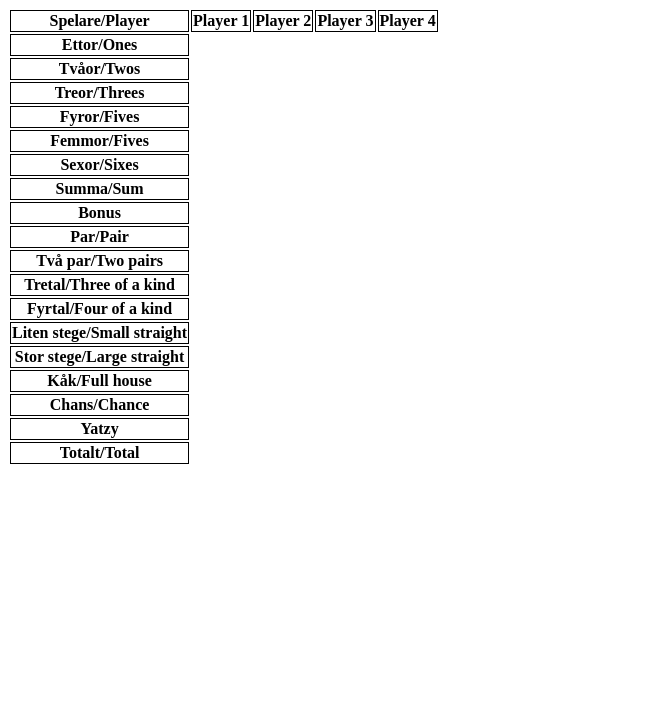
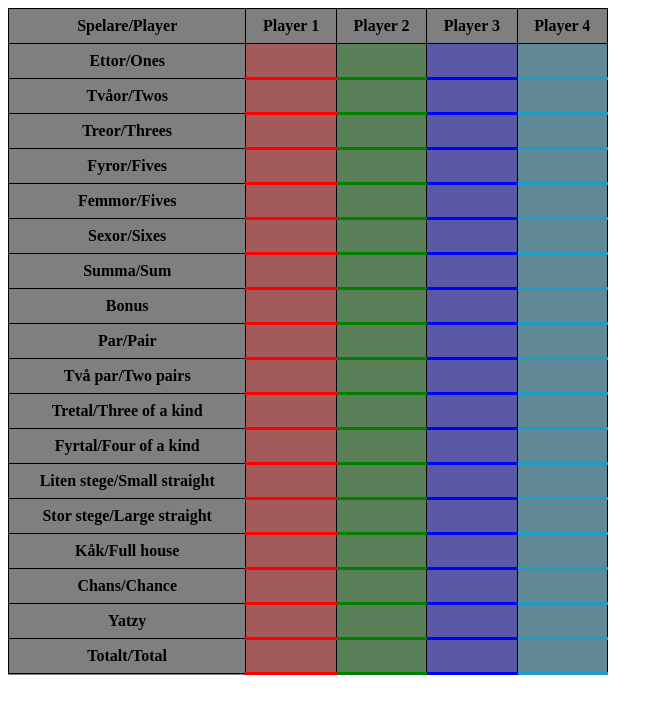
Before and after one commit to peringe99/yatzy, a plain HTML site: page index.html in a window 1280 px wide. Shown: the whole page, without its empty margins (0-663 px from the left). Drawn offline with Linux system fonts and the light colour scheme.

Commit message:
added table style

```diff
--- a/style.css
+++ b/style.css
@@ -1,5 +1,38 @@
-th{
-    border-style: solid;
-    border-color: black;
-    border-width: 1px;
+table {
+    width: 600px;
+    background-color: rgba(0, 0, 0, .5);
+    font-weight: bold;
 }
+
+table,
+th,
+td {
+    border: 1px solid black;
+    border-collapse: collapse;
+}
+
+table,
+tr,
+th {
+    padding: .5rem;
+}
+
+table tr td:nth-child(2) {
+    border-bottom: 3px solid red;
+    background-color: rgba(240, 6, 6, 0.3);
+}
+
+table tr td:nth-child(3) {
+    border-bottom: 3px solid green;
+    background-color: rgba(0, 128, 0, .3);
+}
+
+table tr td:nth-child(4) {
+    border-bottom: 3px solid blue;
+    background-color: rgba(0, 0, 255, .3);
+}
+
+table tr td:nth-child(5) {
+    border-bottom: 3px solid #199ec7e7;
+    background-color: rgba(25, 158, 199, 0.3);
+}
```
